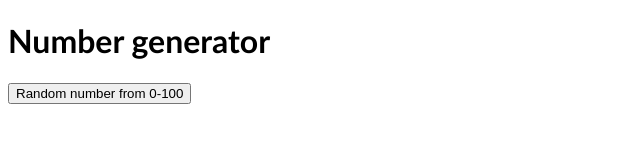
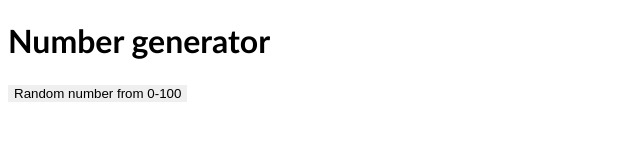
Before and after one commit to RedlandsStuff/SSCT-numberGenerator, a plain HTML site: page index.html in a window 1280 px wide. Shown: the whole page, without its empty margins (0-640 px from the left). Drawn offline with Linux system fonts and the light colour scheme.

Commit message:
Update index.html

```diff
--- a/index.html
+++ b/index.html
@@ -11,7 +11,7 @@ body {
 
 <h1>Number generator</h1>
 
-<button style="color: black;"type="button"
+<button style="border: black;"type="button"
 onclick="document.getElementById('demo').innerHTML = Math.floor(Math.random() * 101);">
 Random number from 0-100</button>
 
```
